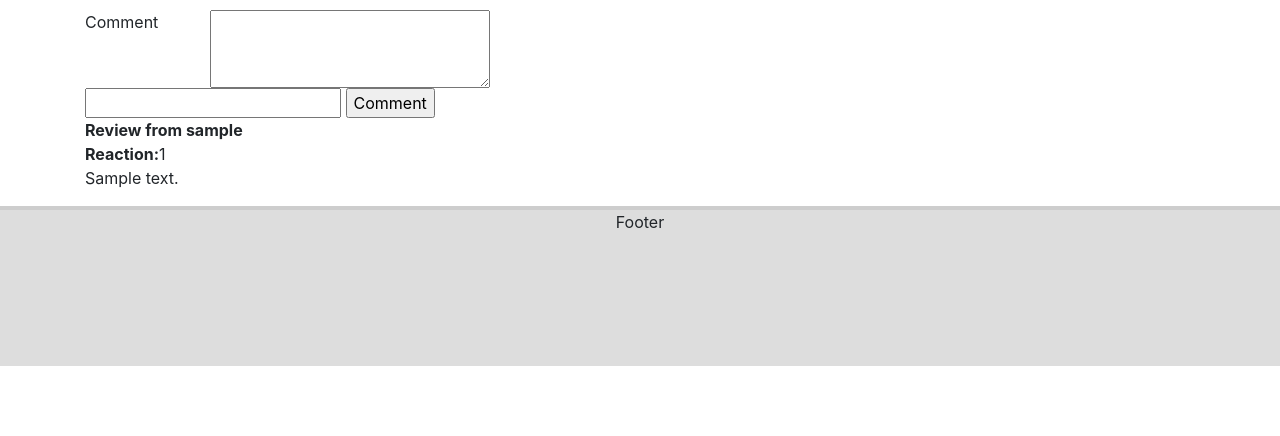
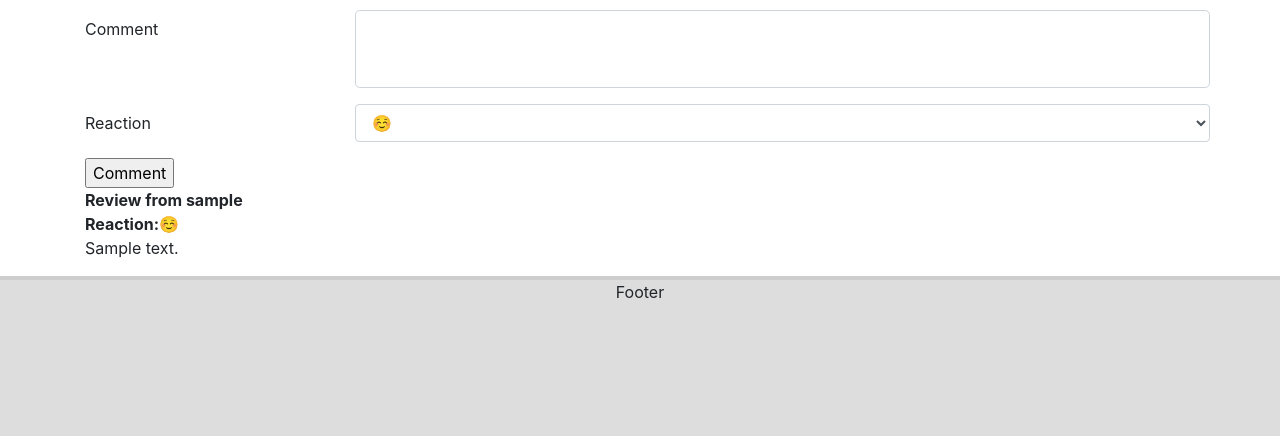
Before and after one commit to blueish4/treble, a Django app: page /treble/song/1/ in a window 1280 px wide. Shown: the part 636-1072 px from the top of the page. Before the commit the page ends 1002 px from the top, so only its background shows below. Run offline with Django 3.2, Linux system fonts and the light colour scheme; a user stored in the database is signed in; tables that the repository leaves empty hold one stand-in row (values such as "Sample post"); parts of the project's set-up code (start-up, migrations or seed data) failed here and were passed over; some libraries are stand-ins or nearby versions.

Commit message:
Comment fixes (#23)
* Changed comment attributes to server-side assignment. Changed to django.utils.timezone.now default timestamp. Reactions are now enumerated integers.

* Improved comment form styling

* Added some notes for add_song_comment

```diff
--- a/static/treble.css
+++ b/static/treble.css
@@ -54,6 +54,6 @@
     margin: 0;
 }
 
-#id_song_id,#id_username {
-    display:none;
+textarea {
+    resize: none;
 }
--- a/templates/treble/song.html
+++ b/templates/treble/song.html
@@ -34,7 +34,7 @@
     </div>
     <div id="reviews">
         <h3>Reviews</h3>
-        <div class="row" id="comment-row">
+        <div id="comment-row">
             {% if user.is_authenticated %}
                 {% if comment_errors %}
                     <div class="alert alert-danger" role="alert">
@@ -44,9 +44,9 @@
                 <form action="{% url 'song_comment' song.song_id %}" method="post" id="comment-form">
                     {% csrf_token %}
                     {% for field in form %}
-                        {% if field.name == "message" %}
-                        <div class="row">
-                            <label for="{{ field.id_for_label }}" class="col-3">Comment</label>
+                        {% if not field.is_hidden %}
+                        <div class="row form-group">
+                            <label for="{{ field.id_for_label }}" class="col-sm-3 col-form-label">{{ field.label }}</label>
                             {{ field }}
                         </div>
                         {% else %}
@@ -64,14 +64,13 @@
             {% for review in comments %}
                 <div class="col-md-6">
                     <b>Review from {{ review.username }}</b><br>
-                    <b>Reaction:</b>{{ review.reaction }}
+                    <b>Reaction:</b>{{ review.get_reaction_display }}
                     <p>{{ review.message }}</p>
                 </div>
             {% endfor %}
         {% else %}
             <p>There are no reviews for this track. Why not add one?</p>
         {% endif %}
-
         </div>
     </div>
 {% endblock %}
--- a/treble_app/forms.py
+++ b/treble_app/forms.py
@@ -10,7 +10,8 @@ class SongForm(forms.ModelForm):
     genre = forms.CharField(max_length=128)
     album = forms.CharField(max_length=128)
     no_of_recommendations = forms.IntegerField(widget=forms.HiddenInput(), initial=0)
-    # TODO Verify that this is actually correct, was previously a merge conflict
+    spotify_uri = forms.CharField(max_length=256)
+    artwork_url = forms.CharField(max_length=256)
     recommended_songs = forms.ModelMultipleChoiceField(queryset=Song, widget=forms.CheckboxSelectMultiple())
 
     class Meta:
@@ -20,25 +21,31 @@ class SongForm(forms.ModelForm):
 
 class CommentForm(forms.ModelForm):
     message = forms.CharField(
-        max_length=250, help_text="Please give a review.", widget=forms.Textarea(attrs={"class": "col-sm-6", "rows": 3}))
+        max_length=250, help_text="Please give a review.",
+        widget=forms.Textarea(attrs={"class": "col-sm-9 form-control form-control-lg",
+                                     "rows": 2}))
+    reaction = forms.IntegerField(max_value=5, min_value=0, widget=forms.Select(choices=Comment.CHOICES,
+                                                                                attrs={"class": "col-sm-9 form-control"}))
 
     class Meta:
         model = Comment
-        exclude = ('comment_id', 'datetime',)
+        exclude = ('comment_id', 'datetime')
 
     def __init__(self, *args, **kwargs):
         user = kwargs.pop('user', '')
         song_id = kwargs.pop('song_id', '')
         super(CommentForm, self).__init__(*args, **kwargs)
+        self.fields['message'].label = "Comment"
         self.fields['username'] = forms.ModelChoiceField(
-            queryset=UserProfile.objects.filter(user_id=user), initial=UserProfile.objects.get(user_id=user))
+            queryset=UserProfile.objects.filter(user_id=user), initial=UserProfile.objects.none(),
+            widget=forms.HiddenInput)
         self.fields['song_id'] = forms.ModelChoiceField(
-            queryset=Song.objects.filter(song_id=song_id), initial=Song.objects.get(song_id=song_id))
+            queryset=Song.objects.filter(song_id=song_id), initial=Song.objects.none(),
+            widget=forms.HiddenInput)
 
 
 class RecommendationForm(forms.Form):
     # TODO populate queryset parameter with all songs matching a search performed by the user
-    # TODO Verify that this is actually correct, was previously a merge conflict
     recommended_songs = forms.ModelMultipleChoiceField(queryset=Song, widget=forms.CheckboxSelectMultiple())
 
 class UserForm(forms.ModelForm):
--- a/treble_app/models.py
+++ b/treble_app/models.py
@@ -1,5 +1,6 @@
 from django.db import models
-from datetime import datetime
+from django.utils import timezone
+import pytz
 from django.template.defaultfilters import slugify
 from django.contrib.auth.models import User
 
@@ -48,7 +49,7 @@ class Comment(models.Model):
     song_id = models.ForeignKey('Song', default=0)
     username = models.ForeignKey(UserProfile, default=1)
     message = models.CharField(max_length=256)
-    datetime = models.DateTimeField(default=datetime.now, blank=True)
+    datetime = models.DateTimeField(default=timezone.now, blank=True)
 
     # Reactions are between 0 and 5 where:
     #           0:     Smile Emoji (Default)
@@ -57,7 +58,13 @@ class Comment(models.Model):
     #           3:     Relieved/Relaxed Emoji
     #           4:     Perfect Emoji
     #           5:     Dissapointed Emoji
-    reaction = models.IntegerField(default=0)
+    CHOICES = ((0, '☺️'),
+               (1, '❤️'),
+               (2, '😲'),
+               (3, '😌'),
+               (4, '👌'),
+               (5, '😞'))
+    reaction = models.IntegerField(default=0, choices=CHOICES)
 
 
     def __str__(self):
--- a/treble_app/views.py
+++ b/treble_app/views.py
@@ -132,17 +132,22 @@ def add_song(request):
 
 
 @login_required
-def add_song_comment(request, song_id):  # This needs to be the POST endpoint for the add operation
+def add_song_comment(request, song_id):
     # If the user isn't logged in, deny request
     if not request.user.is_authenticated():
         return HttpResponseRedirect(reverse('song', kwargs={"song_id": song_id}))
 
     form = CommentForm(request.POST, user=request.user, song_id=song_id)
+    # Set the username and song id on the server side
+    data_copy = form.data.copy()
+    data_copy["song_id"] = str(song_id)
+    data_copy["username"] = str(request.user.id)
+    form.data = data_copy
     if form.is_valid():
-        form.cleaned_data["username"] = UserProfile.objects.get(user_id=request.user.id)
-        form.cleaned_data["song_id"] = Song.objects.get(song_id=song_id)
         form.save(commit=True)
     else:
+        # TODO display errors somehow.
+        # This might become easier if the form becomes an AJAX one, since it can be is the response body
         print(form.errors)
     return HttpResponseRedirect(reverse('song', kwargs={"song_id": song_id}))
 
```
